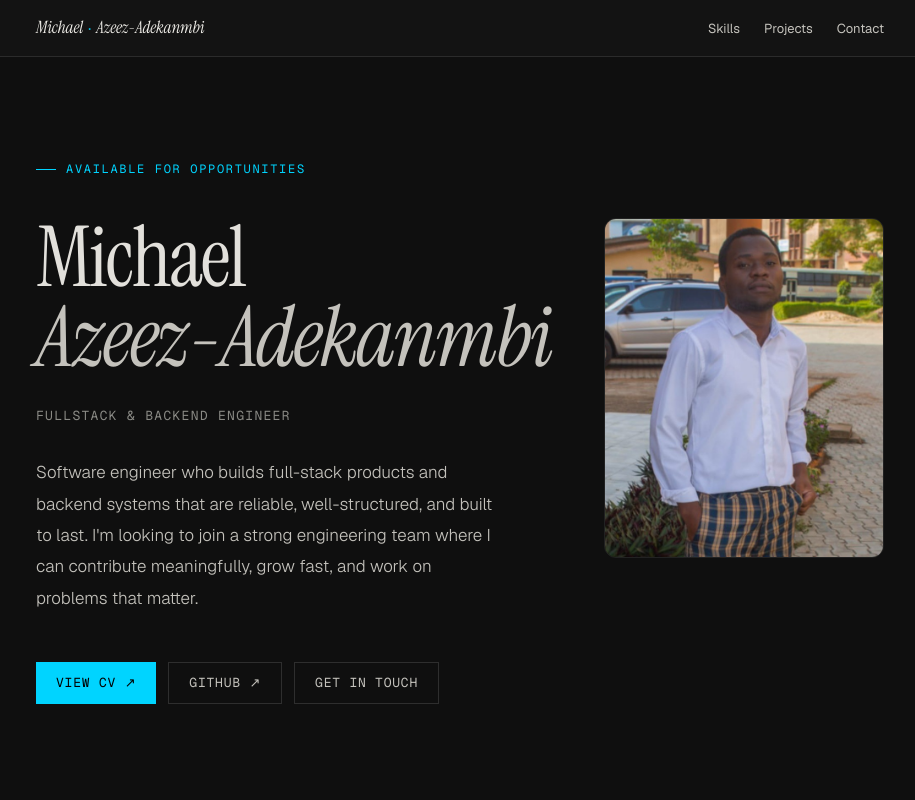
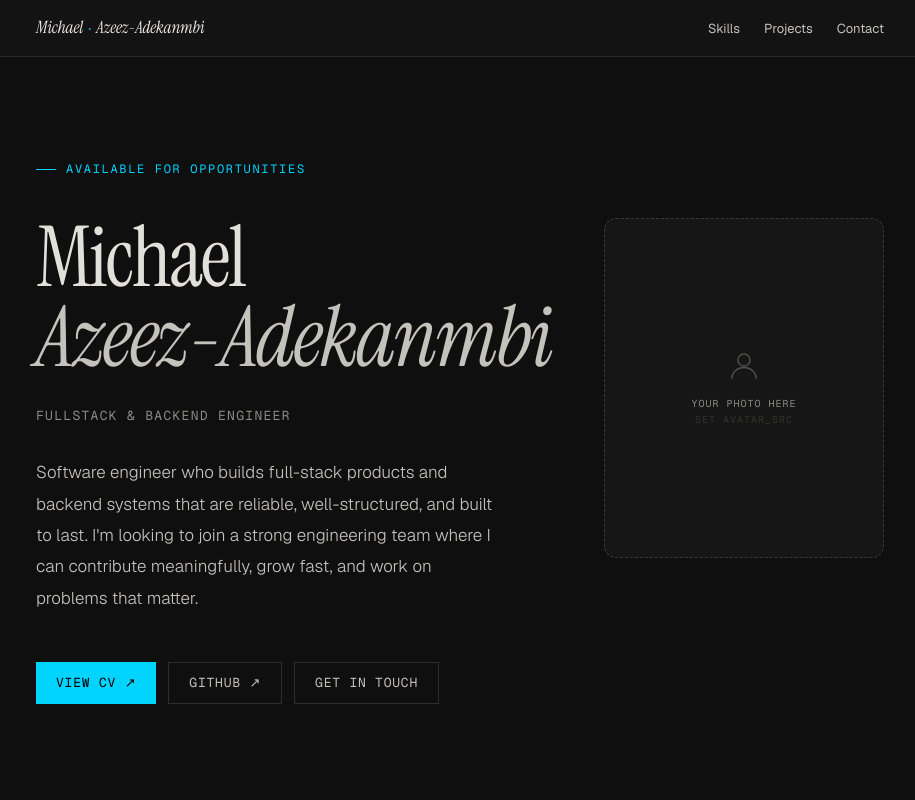
Before and after one commit to Mykel-Az/Portfolio, a React (Vite) app in the folder portfolio-app/: page / in a window 1280 px wide. Shown: the top 800 px of the page, without its empty margins (180-1095 px from the left). Built offline with nearby package versions, Linux system fonts and the light colour scheme.

Commit message:
Update Hero.tsx

```diff
--- a/portfolio-app/src/components/Hero.tsx
+++ b/portfolio-app/src/components/Hero.tsx
@@ -2,7 +2,7 @@ import { motion } from 'framer-motion';
 
 // Set this to your photo path when ready, e.g. "/images/michael.jpg"
 // Leave as null to hide the avatar slot in production
-const AVATAR_SRC: string | null = "/images/Az.jpeg";
+const AVATAR_SRC: string | null = null;
 
 const fadeUp = {
   hidden: { opacity: 0, y: 20 },
```
